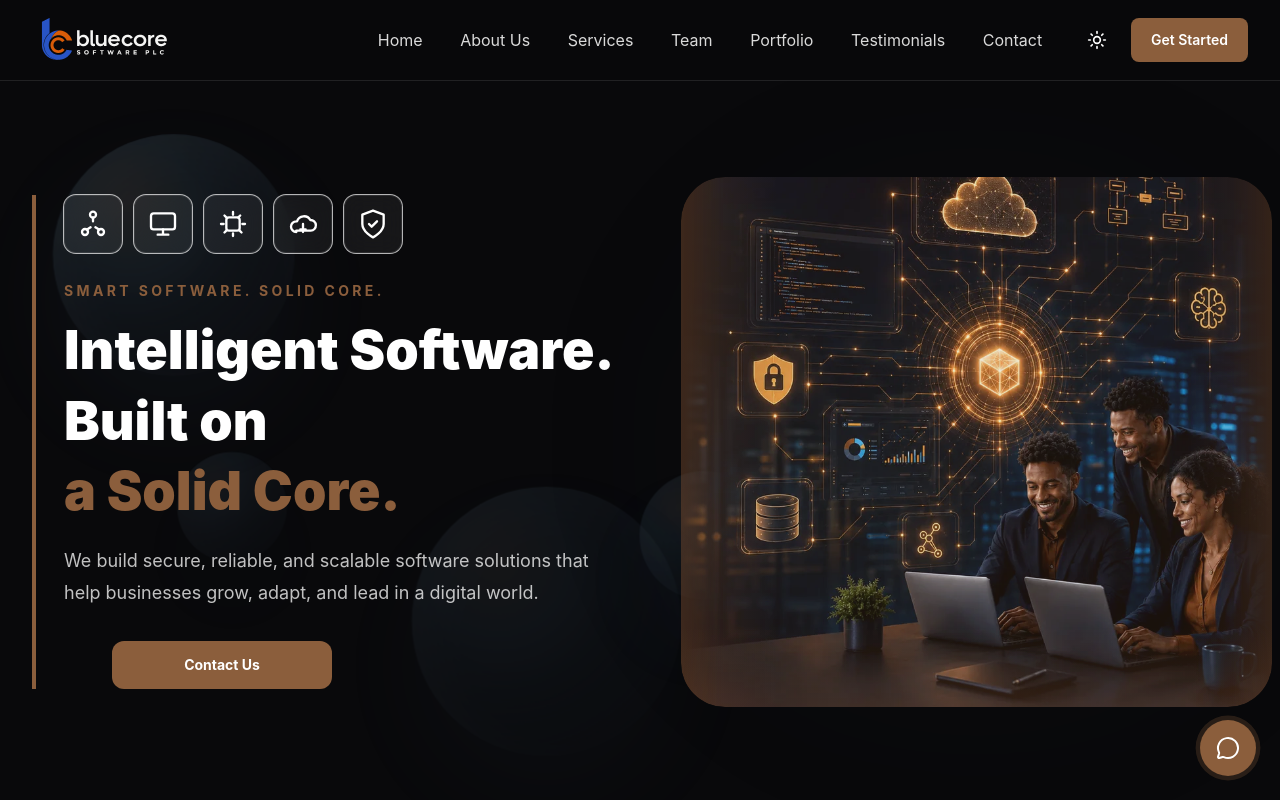
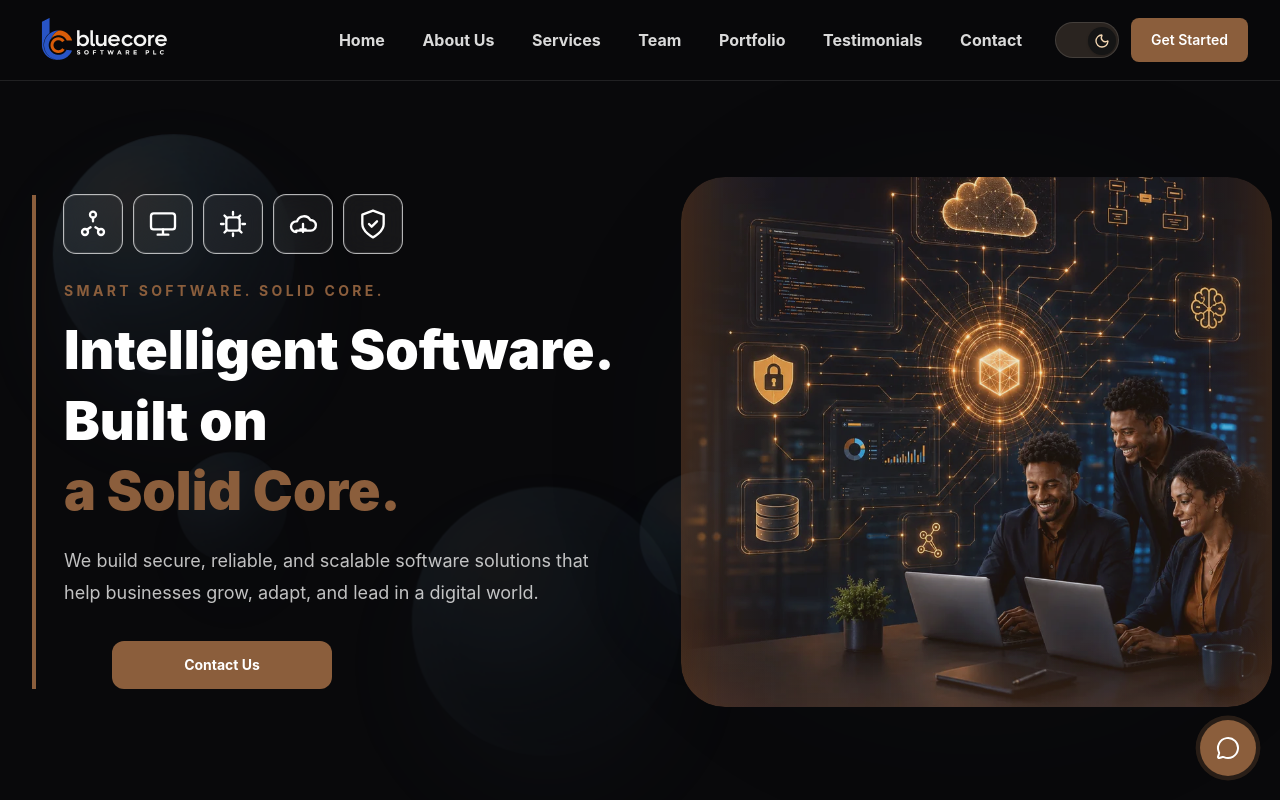
Before and after one commit to Eden426/bluecore-software-plc, a React (Vite) app: page / in a window 1280 px wide. Shown: the top 800 px of the page. Built offline with nearby package versions, Linux system fonts and the light colour scheme.

Commit message:
Add sliding theme toggle and bold navbar links

```diff
--- a/src/components/Navbar.jsx
+++ b/src/components/Navbar.jsx
@@ -1,9 +1,9 @@
 // Navbar.jsx
 import { useEffect, useRef, useState } from "react";
-import { Menu, Moon, Sun, X } from "lucide-react";
+import { Menu, X } from "lucide-react";
 import logo from "../assets/logo.webp";
 import blackLogo from "../assets/logo-dark.svg";
-import { useTheme } from "../context/useTheme";
+import ThemeToggle from "./ThemeToggle";
 
 const navLinks = [
   { label: "Home", href: "/#home" },
@@ -17,9 +17,7 @@ const navLinks = [
 
 export default function Navbar() {
   const [isOpen, setIsOpen] = useState(false);
-  const { theme, toggleTheme } = useTheme();
   const menuButtonRef = useRef(null);
-  const isDark = theme === "dark";
 
   useEffect(() => {
     if (!isOpen) return undefined;
@@ -77,19 +75,7 @@ export default function Navbar() {
 
         {/* Desktop actions */}
         <div className="hidden shrink-0 items-center gap-3 xl:flex">
-          <button
-            type="button"
-            onClick={toggleTheme}
-            className="inline-flex h-11 w-11 items-center justify-center rounded-lg text-[#06243F] transition-colors duration-200 hover:bg-[#EAF3FF] dark:text-white dark:hover:bg-white/[0.06] dark:hover:text-[#F4D7B2]"
-            aria-label={`Switch to ${isDark ? "light" : "dark"} mode`}
-            aria-pressed={isDark}
-          >
-            {isDark ? (
-              <Sun aria-hidden="true" className="h-5 w-5" />
-            ) : (
-              <Moon aria-hidden="true" className="h-5 w-5" />
-            )}
-          </button>
+          <ThemeToggle />
 
           <a
             href="/#contact"
@@ -109,19 +95,7 @@ export default function Navbar() {
             Get Started
           </a>
 
-          <button
-            type="button"
-            onClick={toggleTheme}
-            className="inline-flex h-10 w-10 shrink-0 items-center justify-center rounded-full border border-[#DCE5EF] bg-white text-[#06243F] shadow-sm transition-all duration-300 hover:border-[#103759]/35 hover:bg-[#EAF3FF] hover:text-[#103759] sm:h-11 sm:w-11 dark:border-white/10 dark:bg-white/[0.06] dark:text-white dark:hover:text-[#F4D7B2]"
-            aria-label={`Switch to ${isDark ? "light" : "dark"} mode`}
-            aria-pressed={isDark}
-          >
-            {isDark ? (
-              <Sun aria-hidden="true" className="h-5 w-5 sm:h-6 sm:w-6" />
-            ) : (
-              <Moon aria-hidden="true" className="h-5 w-5 sm:h-6 sm:w-6" />
-            )}
-          </button>
+          <ThemeToggle />
 
           <button
             ref={menuButtonRef}
--- /dev/null
+++ b/src/components/ThemeToggle.jsx
@@ -0,0 +1,35 @@
+import { Moon, Sun } from "lucide-react";
+import { useTheme } from "../context/useTheme";
+
+export default function ThemeToggle() {
+  const { theme, toggleTheme } = useTheme();
+  const isDark = theme === "dark";
+
+  return (
+    <button
+      type="button"
+      role="switch"
+      aria-checked={isDark}
+      aria-label={`Switch to ${isDark ? "light" : "dark"} mode`}
+      onClick={toggleTheme}
+      className="relative h-11 w-16 shrink-0 cursor-pointer rounded-full"
+    >
+      <span
+        aria-hidden="true"
+        className={`absolute inset-x-0 top-1 h-9 rounded-full border p-1 transition-colors duration-200 ${
+          isDark ? "border-white/12 bg-[#2A2420]" : "border-[#DCE5EF] bg-[#EDF3FA]"
+        }`}
+      >
+        <span
+          className={`absolute left-1 top-1 grid size-7 place-items-center rounded-full shadow-sm transition-transform duration-200 ease-out ${
+            isDark
+              ? "translate-x-7 bg-[#151515] text-[#F4D7B2]"
+              : "translate-x-0 bg-white text-[#103759]"
+          }`}
+        >
+          {isDark ? <Moon className="size-4" /> : <Sun className="size-4" />}
+        </span>
+      </span>
+    </button>
+  );
+}
--- a/src/index.css
+++ b/src/index.css
@@ -109,7 +109,7 @@
     border-radius: .65rem;
     color: #06243f;
     font-size: 1rem;
-    font-weight: 400;
+    font-weight: 700;
     line-height: 1.3;
     white-space: nowrap;
     transition: background-color 220ms ease, color 220ms ease, transform 220ms ease;
```
Also changed, not shown: 1 other file (tests, documents, lock files or other folders).
